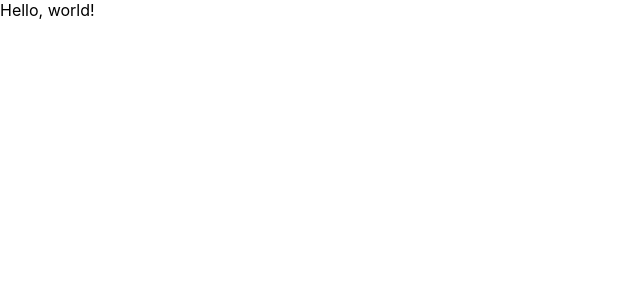
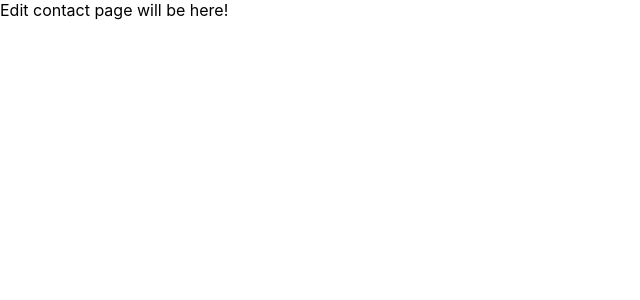
Before and after one commit to azat-nasyrov-dev/contacts-list-ts, a React (Create React App) app: page /edit-contact/1 in a window 1280 px wide. Shown: the top 300 px of the page, without its empty margins (0-640 px from the left). Built offline with nearby package versions, Linux system fonts and the light colour scheme.

Commit message:
added initial routing to app, also added 3 main pages

```diff
--- a/src/App.tsx
+++ b/src/App.tsx
@@ -1,7 +1,15 @@
 import React from 'react';
+import { Routes, Route } from 'react-router-dom';
+import ContactsListPage from './containers/ContactsListPage/ContactsListPage';
+import AddContactPage from './containers/AddContactPage/AddContactPage';
+import EditContactPage from './containers/EditContactPage/EditContactPage';
 
-const App = () => {
-  return <div>Hello, world!</div>;
-};
+const App = () => (
+  <Routes>
+    <Route path="/" element={<ContactsListPage />} />
+    <Route path="/add-contact" element={<AddContactPage />} />
+    <Route path="/edit-contact/:id" element={<EditContactPage />} />
+  </Routes>
+);
 
 export default App;
--- /dev/null
+++ b/src/containers/AddContactPage/AddContactPage.tsx
@@ -0,0 +1,7 @@
+import React from 'react';
+
+const AddContactPage = () => {
+  return <div>Add contact page will be here!</div>;
+};
+
+export default AddContactPage;
--- /dev/null
+++ b/src/containers/ContactsListPage/ContactsListPage.tsx
@@ -0,0 +1,7 @@
+import React from 'react';
+
+const ContactsListPage = () => {
+  return <div>Contacts list page will be here!</div>;
+};
+
+export default ContactsListPage;
--- /dev/null
+++ b/src/containers/EditContactPage/EditContactPage.tsx
@@ -0,0 +1,7 @@
+import React from 'react';
+
+const EditContactPage = () => {
+  return <div>Edit contact page will be here!</div>;
+};
+
+export default EditContactPage;
--- a/src/index.tsx
+++ b/src/index.tsx
@@ -1,9 +1,14 @@
 import React from 'react';
 import ReactDOM from 'react-dom/client';
+import { BrowserRouter } from 'react-router-dom';
+import App from './App';
 import './index.css';
-import App from './App';
 
-const app = <App />;
+const app = (
+  <BrowserRouter>
+    <App />
+  </BrowserRouter>
+);
 
 const root = ReactDOM.createRoot(
   document.getElementById('root') as HTMLElement
```
Also changed, not shown: package.json (+7 -0 lines), 1 other file (tests, documents, lock files or other folders).
